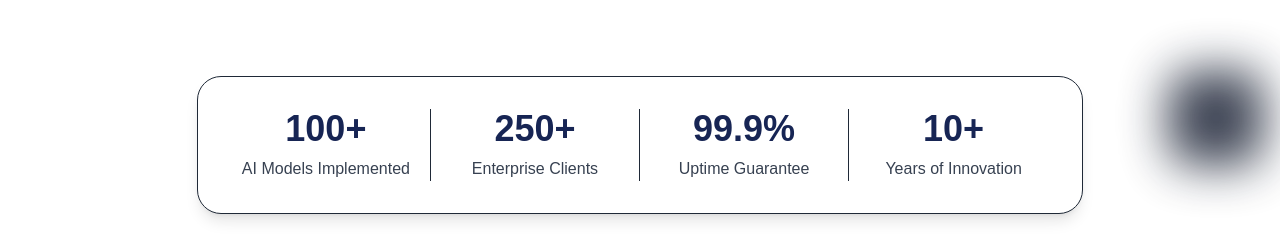
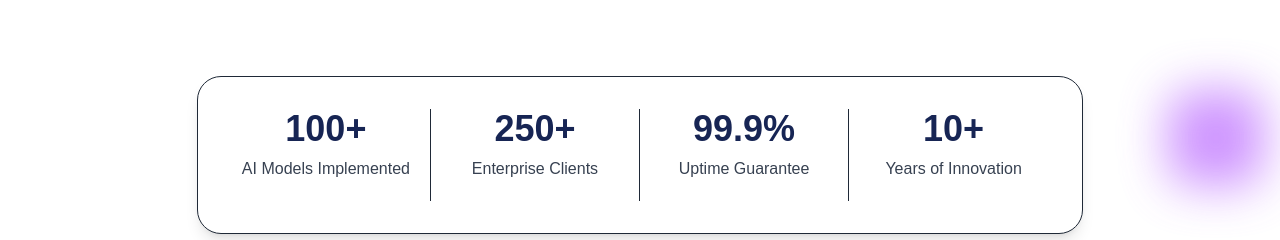
Before and after one commit to VolodX/react-landing-saas-mini, a React (Vite) app: page / in a window 1280 px wide. Shown: the part 560-800 px from the top of the page. Built offline with nearby package versions, Linux system fonts and the light colour scheme.

Commit message:
refactor(ui): refine styles in Hero and Numbers sections

```diff
--- a/src/components/sections/Hero.tsx
+++ b/src/components/sections/Hero.tsx
@@ -9,7 +9,7 @@ export const Hero = () => {
       <Container className="flex flex-col lg:flex-row gap-10 lg:gap-12">
         <div className="absolute w-full lg:w-1/2 inset-y-0 lg:right-0">
           <span className="absolute -left-6 md:left-4 top-24 lg:top-28 w-24 h-24 rotate-90 skew-x-12 rounded-3xl bg-gradient-to-r from-blue-600 to-violet-600 blur-xl opacity-60 lg:opacity-95 lg:block hidden"></span>
-          <span className="absolute right-4 bottom-12 w-24 h-24 rounded-3xl bg-primary blur-xl opacity-80"></span>
+          <span className="absolute right-4 bottom-12 w-24 h-24 rounded-3xl bg-purple-400 blur-xl opacity-80"></span>
         </div>
 
         <div className="relative flex flex-col items-center text-center lg:text-left lg:py-8 lg:items-start lg:max-w-none max-w-3xl mx-auto lg:mx-0 lg:flex-1 lg:w-1/2">
--- a/src/components/sections/Numbers.tsx
+++ b/src/components/sections/Numbers.tsx
@@ -3,39 +3,39 @@ import { Container } from '../shared/Container';
 export const Numbers = () => {
   return (
     <section className="relative mt-12 md:mt-16">
-      <Container className="flex justify-center items-center">
+      <Container className="max-w-lg md:max-w-none md:flex justify-center items-center">
         <div
-          className="mx-auto lg:mx-0 p-5 sm:p-6 sm:py-8 max-w-5xl rounded-3xl bg-box-bg
-				            		border border-box-border shadow-lg shadow-box-shadow md:divide-x divide-box-border
-												grid grid-cols-2 md:grid-cols-4"
+          className="lg:mx-0 p-5 sm:p-6 sm:py-8 max-w-5xl rounded-3xl bg-box-bg
+				            		border border-box-border shadow-lg shadow-box-shadow divide-y md:divide-y-0 md:divide-x divide-box-border
+												grid grid-cols-1 md:grid-cols-4 gap-y-4"
         >
           <div className="text-center px-5">
             <h2 className="font-semibold text-xl sm:text-2xl md:text-4xl text-heading-1">
               {' '}
               100+{' '}
             </h2>
-            <p className="mt-2 text-heading-3"> AI Models Implemented</p>
+            <p className="mt-2 text-heading-3 pb-5"> AI Models Implemented</p>
           </div>
           <div className="text-center px-5">
             <h2 className="font-semibold text-xl sm:text-2xl md:text-4xl text-heading-1">
               {' '}
               250+{' '}
             </h2>
-            <p className="mt-2 text-heading-3"> Enterprise Clients</p>
+            <p className="mt-2 text-heading-3 pb-5"> Enterprise Clients</p>
           </div>
           <div className="text-center px-5">
             <h2 className="font-semibold text-xl sm:text-2xl md:text-4xl text-heading-1">
               {' '}
               99.9%{' '}
             </h2>
-            <p className="mt-2 text-heading-3"> Uptime Guarantee</p>
+            <p className="mt-2 text-heading-3 pb-5"> Uptime Guarantee</p>
           </div>
           <div className="text-center px-5">
             <h2 className="font-semibold text-xl sm:text-2xl md:text-4xl text-heading-1">
               {' '}
               10+{' '}
             </h2>
-            <p className="mt-2 text-heading-3"> Years of Innovation</p>
+            <p className="mt-2 text-heading-3 pb-5"> Years of Innovation</p>
           </div>
         </div>
       </Container>
```
